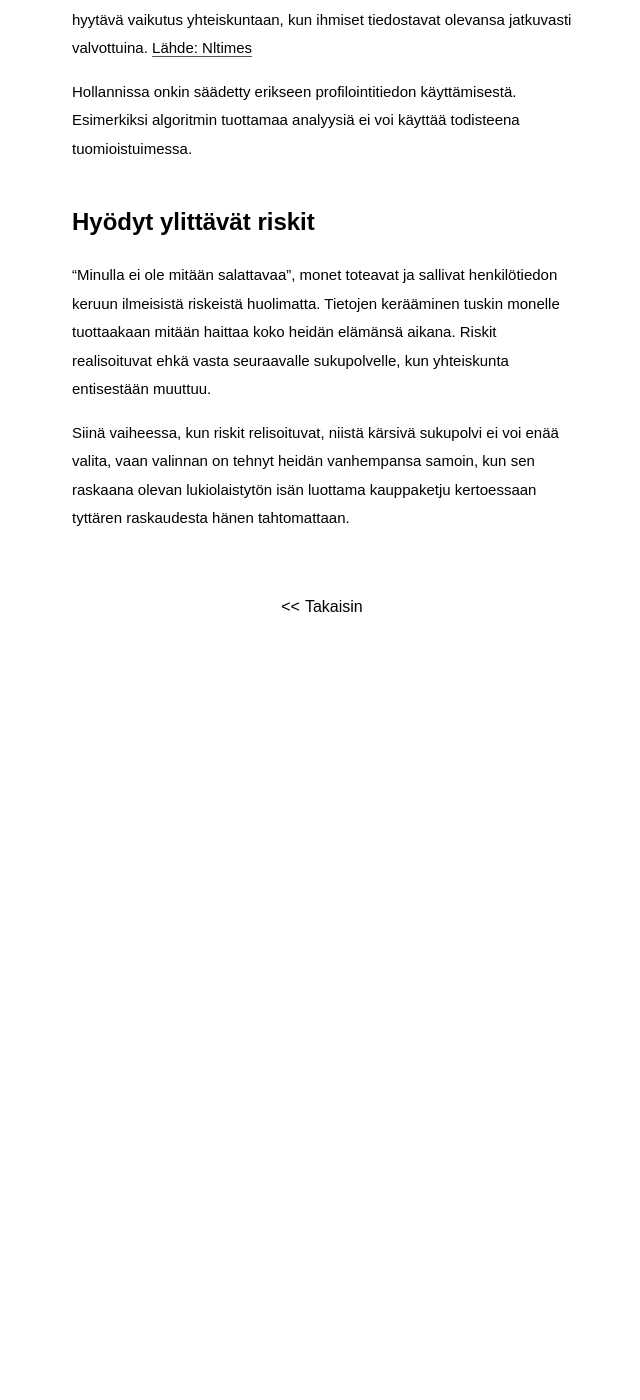
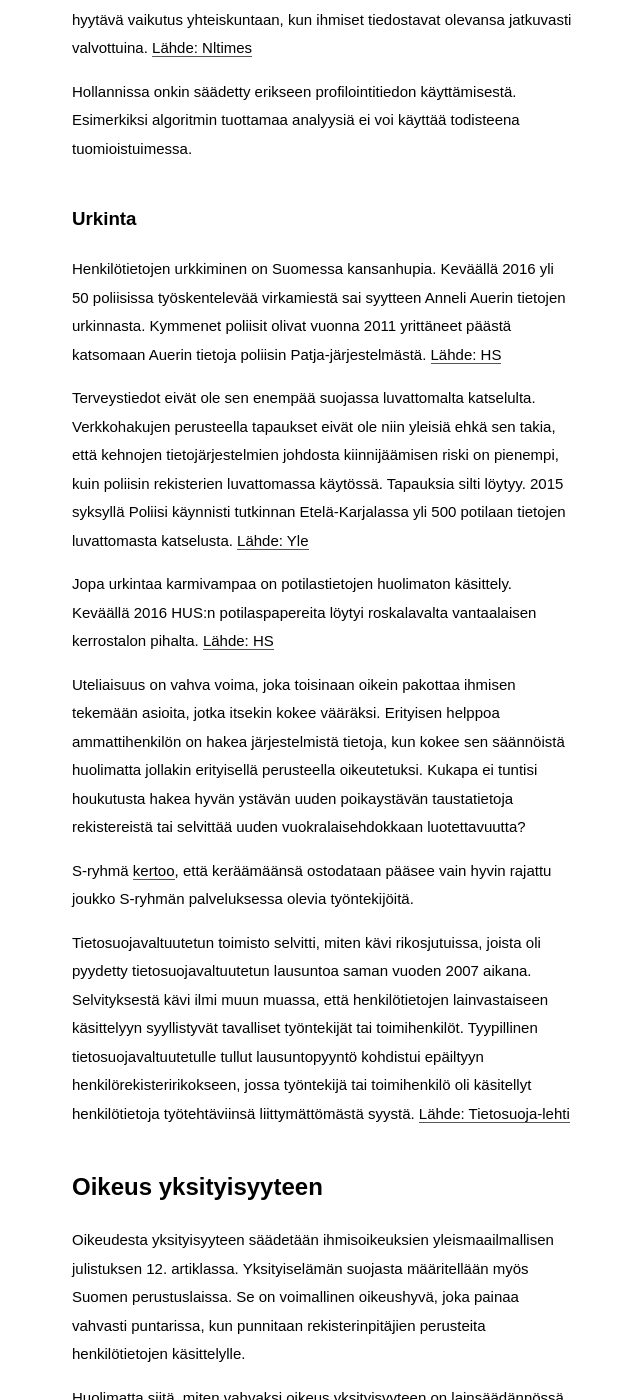
Before and after one commit to klaalo/klaalo.github.io, a Jekyll site: the page built from _posts/2016-08-19-mita-haittaa-on-henkilotiedon-keraamisesta.markdown, in a window 1280 px wide and 1400 px high, scrolled down 5691 px. Shown: the whole window, without its empty margins (318-958 px from the left). Built offline with Jekyll 4.4.1, drawn with Linux system fonts in a browser that asks for light colours; some web fonts are replaced; before the commit the page ends 6352 px from its top, so only the background shows below that; some of the changed text lies outside the part shown.

Commit message:
taydennys artikkeliin

```diff
--- a/_posts/2016-08-19-mita-haittaa-on-henkilotiedon-keraamisesta.markdown
+++ b/_posts/2016-08-19-mita-haittaa-on-henkilotiedon-keraamisesta.markdown
@@ -77,8 +77,39 @@
 
 Hollannissa onkin säädetty erikseen profilointitiedon käyttämisestä. Esimerkiksi algoritmin tuottamaa analyysiä ei voi käyttää todisteena tuomioistuimessa.
 
+### Urkinta
+
+Henkilötietojen urkkiminen on Suomessa kansanhupia. Keväällä 2016 yli 50 poliisissa työskentelevää virkamiestä sai syytteen Anneli Auerin tietojen urkinnasta. Kymmenet poliisit olivat vuonna 2011 yrittäneet päästä katsomaan Auerin tietoja poliisin Patja-järjestelmästä.  [Lähde: HS](http://www.hs.fi/kotimaa/a1461031167679)
+
+Terveystiedot eivät ole sen enempää suojassa luvattomalta katselulta. Verkkohakujen perusteella tapaukset eivät ole niin yleisiä ehkä sen takia, että kehnojen tietojärjestelmien johdosta kiinnijäämisen riski on pienempi, kuin poliisin rekisterien luvattomassa käytössä. Tapauksia silti löytyy. 2015 syksyllä Poliisi käynnisti tutkinnan Etelä-Karjalassa yli 500 potilaan tietojen luvattomasta katselusta. [Lähde: Yle](http://yle.fi/uutiset/poliisitutkinta_potilastietojen_luvattomasta_katselusta_alkoi_etela-karjalassa/8241204)
+
+Jopa urkintaa karmivampaa on potilastietojen huolimaton käsittely. Keväällä 2016 HUS:n potilaspapereita löytyi roskalavalta vantaalaisen kerrostalon pihalta. [Lähde: HS](http://www.hs.fi/kaupunki/a1462365749072)
+
+Uteliaisuus on vahva voima, joka toisinaan oikein pakottaa ihmisen tekemään asioita, jotka itsekin kokee vääräksi. Erityisen helppoa ammattihenkilön on hakea järjestelmistä tietoja, kun kokee sen säännöistä huolimatta jollakin erityisellä perusteella oikeutetuksi. Kukapa ei tuntisi houkutusta hakea hyvän ystävän uuden poikaystävän taustatietoja rekistereistä tai selvittää uuden vuokralaisehdokkaan luotettavuutta?
+
+S-ryhmä [kertoo](http://yle.fi/uutiset/s-ryhma_alkaa_kerata_tarkempaa_tietoa_asiakkaista__kuluttajaliitto_tyrmistyi_nyt_mennaan_pitkalle_yksityiselaman_asioihin/9055737), että keräämäänsä ostodataan pääsee vain hyvin rajattu joukko S-ryhmän palveluksessa olevia työntekijöitä.
+
+Tietosuojavaltuutetun toimisto selvitti, miten kävi rikosjutuissa, joista oli pyydetty tietosuojavaltuutetun lausuntoa saman vuoden 2007 aikana. Selvityksestä kävi ilmi muun muassa, että henkilötietojen lainvastaiseen käsittelyyn syyllistyvät tavalliset työntekijät tai toimihenkilöt. Tyypillinen tietosuojavaltuutetulle tullut lausuntopyyntö kohdistui epäiltyyn henkilörekisteririkokseen, jossa työntekijä tai toimihenkilö oli käsitellyt henkilötietoja työtehtäviinsä liittymättömästä syystä. [Lähde: Tietosuoja-lehti](https://www.tietosuoja-lehti.fi/index.php?mid=2&pid=32&aid=2584)
+
+## Oikeus yksityisyyteen
+
+Oikeudesta yksityisyyteen säädetään ihmisoikeuksien yleismaailmallisen julistuksen 12. artiklassa. Yksityiselämän suojasta määritellään myös Suomen perustuslaissa. Se on voimallinen oikeushyvä, joka painaa vahvasti puntarissa, kun punnitaan rekisterinpitäjien perusteita henkilötietojen käsittelylle.
+
+Huolimatta siitä, miten vahvaksi oikeus yksityisyyteen on lainsäädännössä noteerattu, moni on nykypäivänä valmis luopumaan siitä yllättävän vähällä. S-ryhmä lupaa ostohyvitystä parhaimmillaan 5 % ostosten summasta, mutta harvassa taloudessa on varaa kuluttaa niin paljon, että saavuttaa parhaan luokan kuukauden ostokertymän hyvistysportaissa.
+
+S-ryhmän [bonustaulukon](https://www.s-kanava.fi/web/s/nain-bonus-kertyy) mukaan 400 €:n kuukausiostoilla ansaitsee 120 €:n arvosta bonusta vuodessa. Kun kulutat lähes 5 000 €, saat 120 € hyvitystä.
+
+Mistä rahat asiakashyvitykseen saadaan? Tietenkin kuluttajalta, joka maksaa oman asiakashyvityksensä tuotteiden hinnoissa. Moni on valmis myymään osan yksityisyydestään asiakashyvityksellä, jonka voisi saada alennettuina hintoina yksityisyytensä säilyttäen.
+
+Joillekin luopuminen siitä osasta yksityisyyttä, jonka ostodatan keräämisellä menettää, tuntuu epämiellyttävältä. Heille edellä mainitut riskit tuntuvat todennäköisemmiltä ehkä sen takia, että heillä on omakohtaista kokemusta siitä, miten huolimattomasti tietoja yleisesti käsitellään.
+
 ## Hyödyt ylittävät riskit
 
-"Minulla ei ole mitään salattavaa", monet toteavat ja sallivat henkilötiedon keruun ilmeisistä riskeistä huolimatta. Tietojen kerääminen tuskin monelle tuottaakaan mitään haittaa koko heidän elämänsä aikana. Riskit realisoituvat ehkä vasta seuraavalle sukupolvelle, kun yhteiskunta entisestään muuttuu.
+"Minulla ei ole mitään salattavaa", monet toteavat ja sallivat henkilötiedon keruun ilmeisistä riskeistä huolimatta. Tietojen kerääminen tuskin monelle tuottaakaan suurta haittaa elämänsä aikana. Riskit realisoituvat ehkä vasta seuraavalle sukupolvelle, kun yhteiskunta entisestään muuttuu.
 
-Siinä vaiheessa, kun riskit relisoituvat, niistä kärsivä sukupolvi ei voi enää valita, vaan valinnan on tehnyt heidän vanhempansa samoin, kun sen raskaana olevan lukiolaistytön isän luottama kauppaketju kertoessaan tyttären raskaudesta hänen tahtomattaan.
+Siinä vaiheessa, kun riskit relisoituvat, niistä kärsivä sukupolvi ei voi enää valita, vaan valinnan on tehnyt heidän vanhempansa samoin, kun sen raskaana olevan lukiolaistytön isän käyttämä kauppaketju kertoessaan tyttären raskaudesta tämän tahtomatta.
+
+Vastikään realisoitui myös tapaus, jossa aikuisuuteen kasvava nuori nainen joutui haastamaan vanhempansa oikeuteen vaatiakseen omia kuviaan poistettavaksi sosiaalisesta mediasta. Naisen vanhemmat olivat lupaa kysymättä julkaisseet tyttärensä kuvia, jotka tämä itse koki nolostuttavaksi. [Lähde: Yle](http://yle.fi/uutiset/itavallassa_tytar_haastoi_vanhempansa_oikeuteen_lapsuuskuvista_facebookissa/9168260)
+
+---
+Muokattu 17.9.2016 - lisätty Urkinta ja Oikeus yksityisyyteen -kappaleet ja viimeisen kappaleen viittaus: "Tytär haastoi vanhempansa oikeuteen"
```
